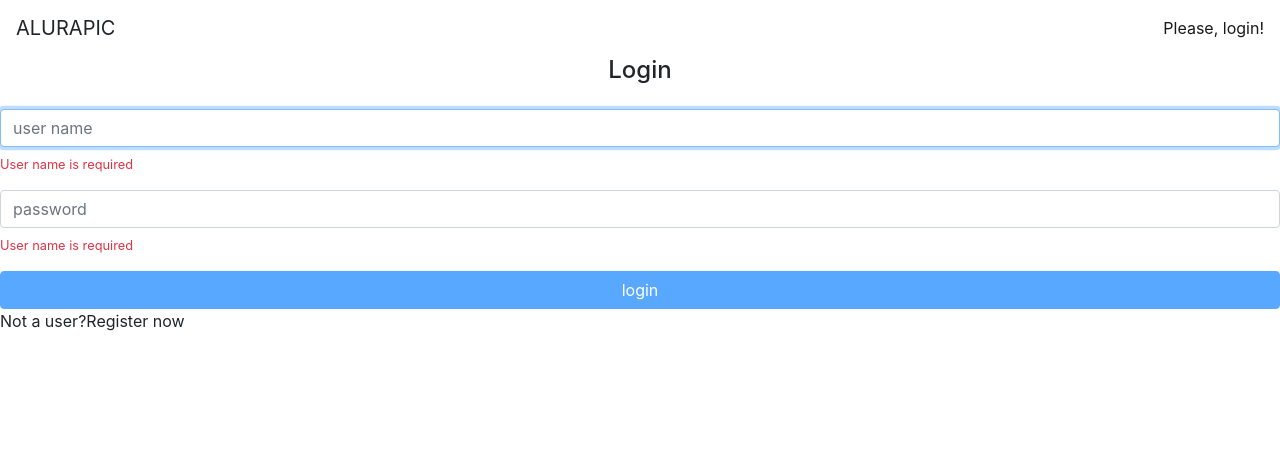
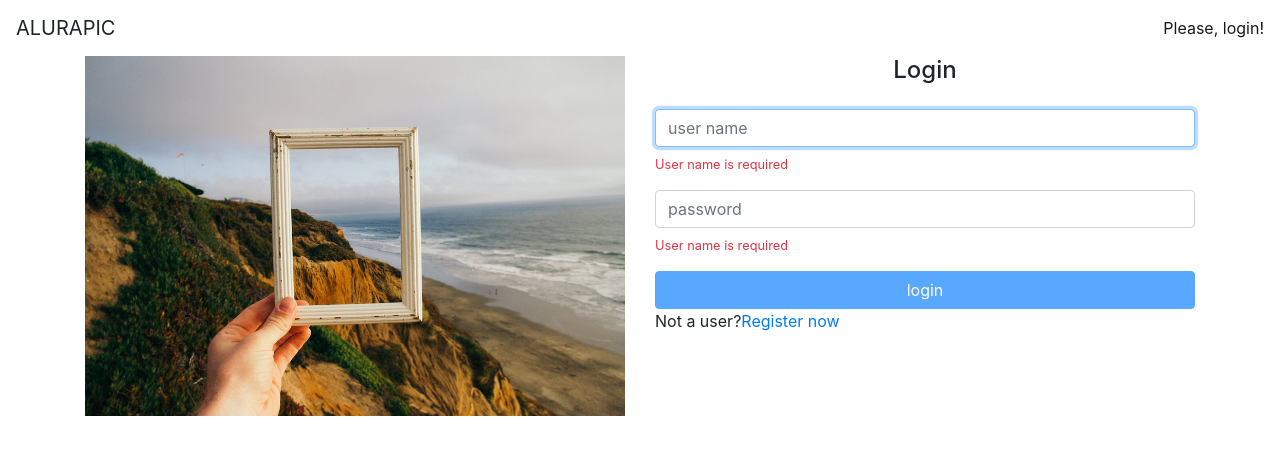
Before and after one commit to jhonatanedward/alurapic, an Angular app: page / in a window 1280 px wide. Shown: the top 454 px of the page. Built offline with nearby package versions, Linux system fonts and the light colour scheme.

Commit message:
Utilizando rotas filhas

```diff
--- /dev/null
+++ b/src/app/home/home.component.html
@@ -0,0 +1,11 @@
+<div class="container">
+    <div class="row">
+        <div class="col-md-6 mb-2">
+            <img class="img-fluid d-none d-sm-block"
+                src="/assets/img/home.jpg" alt="Welcome">
+        </div>
+        <div class="col-md-6">
+            <router-outlet></router-outlet>
+        </div>
+    </div>
+</div>
--- a/src/app/home/home.module.ts
+++ b/src/app/home/home.module.ts
@@ -5,11 +5,13 @@
 import { VMessageModule } from '../shared/components/vmessage/vmessage.module';
 import { RouterModule } from '@angular/router';
 import { SignUpComponent } from './signup/signup.component';
+import { HomeComponent } from './home.component';
 
 @NgModule({
     declarations: [
         SignInComponent,
-        SignUpComponent
+        SignUpComponent,
+        HomeComponent
     ],
     imports:[
         CommonModule,
--- a/src/app/home/signin/signin.component.html
+++ b/src/app/home/signin/signin.component.html
@@ -34,4 +34,4 @@
 
 </form>
 
-<p>Not a user?<a>Register now</a></p>
+<p>Not a user?<a [routerLink]="['signup']">Register now</a></p>
--- a/src/app/home/signin/signin.component.ts
+++ b/src/app/home/signin/signin.component.ts
@@ -23,6 +23,8 @@
             userName:['', Validators.required],
             password: ['', Validators.required]
         });
+        this.platformDetectorService.isPlatformBrowser() &&
+        this.userNameInput.nativeElement.focus();
     }
 
     login(){
--- a/src/app/home/signup/signup.component.html
+++ b/src/app/home/signup/signup.component.html
@@ -2,7 +2,7 @@
 
 <form [formGroup]="signupForm" class="form mt-4" (submit)="signup()">
     <div class="form-group">
-        <input formControlName="email" class="form-control" placeholder="email" autofocus>
+        <input #emailInput formControlName="email" class="form-control" placeholder="email" autofocus>
         <ap-vmessage
             *ngIf="signupForm.get('email').errors?.required"
             text="Email is required!">
@@ -72,5 +72,5 @@
 
     <button [disabled]="signupForm.invalid || signupForm.pending" class="btn btn-primary btn-block">Register</button>
 
-    <p>Already a user? <a [routerLink]="['']">Sign In!</a></p>
+    <p>Already a user?<a [routerLink]="['']">Sign In!</a></p>
 </form>
--- a/src/app/home/signup/signup.component.ts
+++ b/src/app/home/signup/signup.component.ts
@@ -1,6 +1,7 @@
-import { Component, OnInit } from '@angular/core';
+import { Component, ElementRef, OnInit, ViewChild } from '@angular/core';
 import { FormBuilder, FormGroup, Validators } from '@angular/forms';
 import { Router } from '@angular/router';
+import { PlatformDetectorService } from 'src/app/core/platform-detector/platform-detector.service';
 import { lowerCaseValidator } from 'src/app/shared/validators/lower-case.validator';
 import { NewUser } from './new-user';
 import { SignUpService } from './signup.service';
@@ -12,11 +13,13 @@
 export class SignUpComponent implements OnInit{
     signupForm: FormGroup;
 
+    @ViewChild('emailInput') emailInput: ElementRef<HTMLInputElement>;
     constructor(
         private formBuilder: FormBuilder,
         private userNotTakenValidatorService: UserNotTakenValidatorService,
         private signupService: SignUpService,
-        private router: Router){ }
+        private router: Router,
+        private platformDetectorService:PlatformDetectorService){ }
 
     ngOnInit(): void {
 
@@ -47,6 +50,9 @@
                 ]
             ]
         });
+
+        this.platformDetectorService.isPlatformBrowser() &&
+        this.emailInput.nativeElement.focus();
     }
 
     signup(){
```
Also changed, not shown: src/app/app.routing.module.ts (+13 -5 lines), src/app/home/home.component.ts (added, +8 -0 lines), src/assets/img/home.jpg (added).
